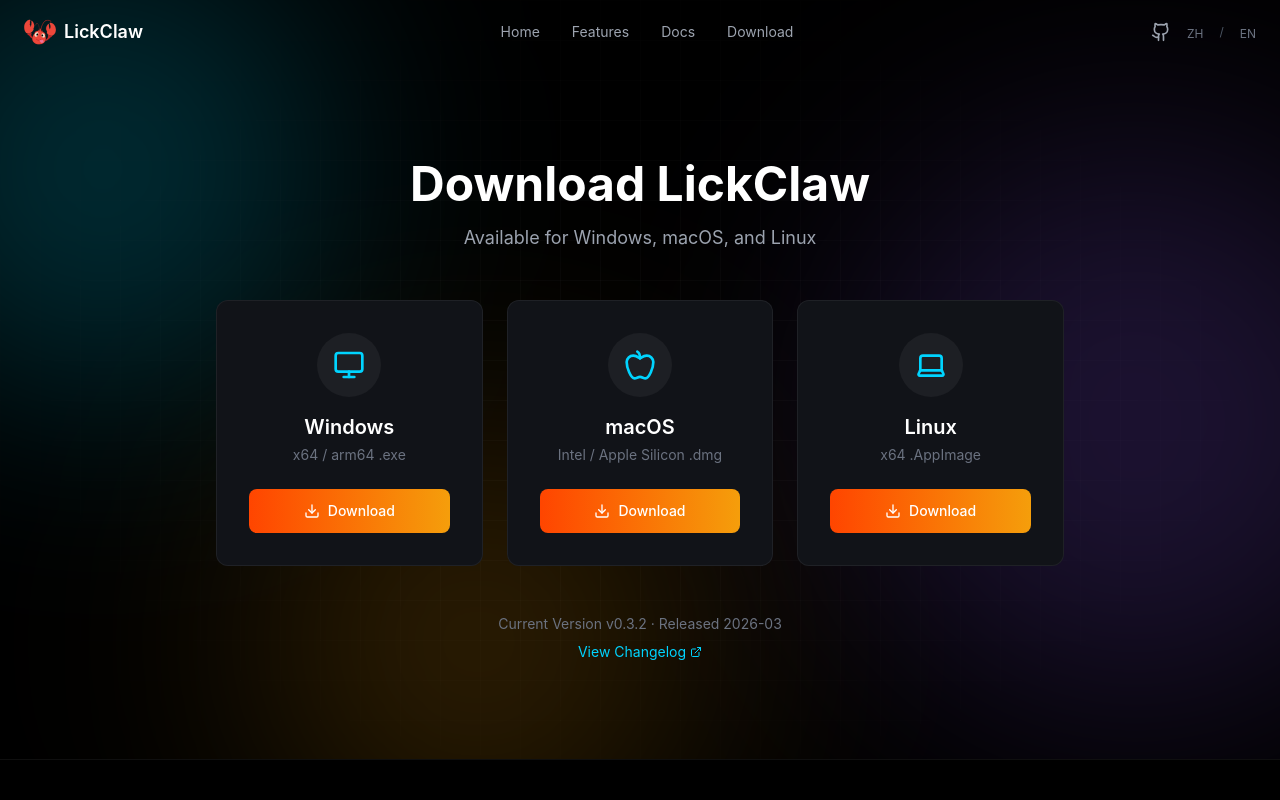
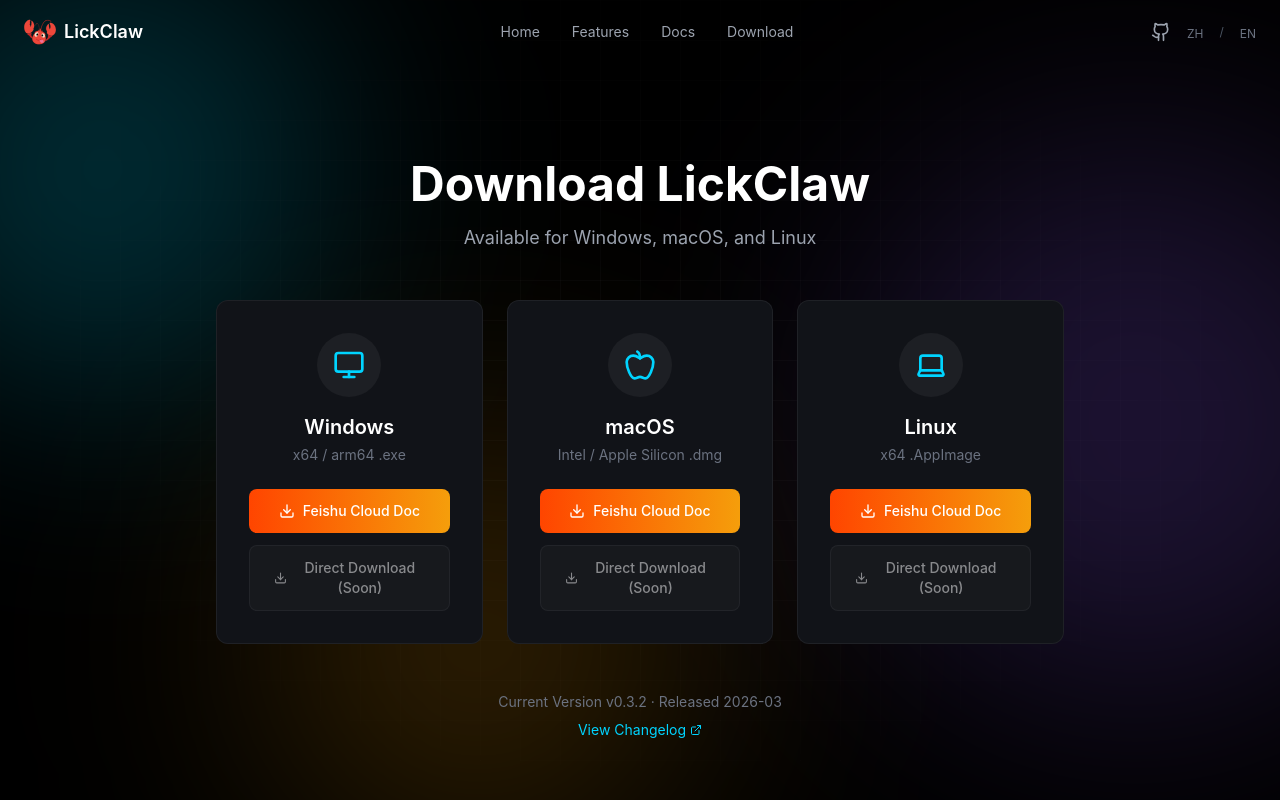
Before and after one commit to jingjie1135/lickclaw-site, a Next.js app: page /en/download in a window 1280 px wide. Shown: the top 800 px of the page. Built offline with nearby package versions, Linux system fonts and the light colour scheme.

Commit message:
feat: 在下载页拆分双线下载按钮，支持占位飞书云文档跳转及置灰本地直链

```diff
--- a/app/[locale]/download/page.tsx
+++ b/app/[locale]/download/page.tsx
@@ -47,10 +47,18 @@
               <p className="mt-1 text-sm text-gray-500">
                 {p.arch.join(" / ")} {p.ext}
               </p>
-              <Button className="mt-6 w-full">
-                <Download className="h-4 w-4" />
-                {t("downloadBtn")}
-              </Button>
+              <div className="mt-6 flex flex-col gap-3">
+                <a href="#" target="_blank" rel="noopener noreferrer" className="block w-full">
+                  <Button className="w-full">
+                    <Download className="h-4 w-4" />
+                    {t("feishuDoc")}
+                  </Button>
+                </a>
+                <Button variant="secondary" disabled className="w-full cursor-not-allowed opacity-50">
+                  <Download className="h-4 w-4" />
+                  {t("directDownload")}
+                </Button>
+              </div>
             </div>
           ))}
         </div>
--- a/i18n/messages/en.json
+++ b/i18n/messages/en.json
@@ -105,6 +105,8 @@
     "title": "Download LickClaw",
     "subtitle": "Available for Windows, macOS, and Linux",
     "downloadBtn": "Download",
+    "feishuDoc": "Feishu Cloud Doc",
+    "directDownload": "Direct Download (Soon)",
     "version": "Current Version",
     "released": "Released",
     "changelog": "View Changelog"
--- a/i18n/messages/zh.json
+++ b/i18n/messages/zh.json
@@ -105,6 +105,8 @@
     "title": "下载 LickClaw",
     "subtitle": "支持 Windows、macOS 和 Linux",
     "downloadBtn": "下载",
+    "feishuDoc": "飞书云文档下载",
+    "directDownload": "直接下载 (暂未开放)",
     "version": "当前版本",
     "released": "发布于",
     "changelog": "查看更新日志"
```
